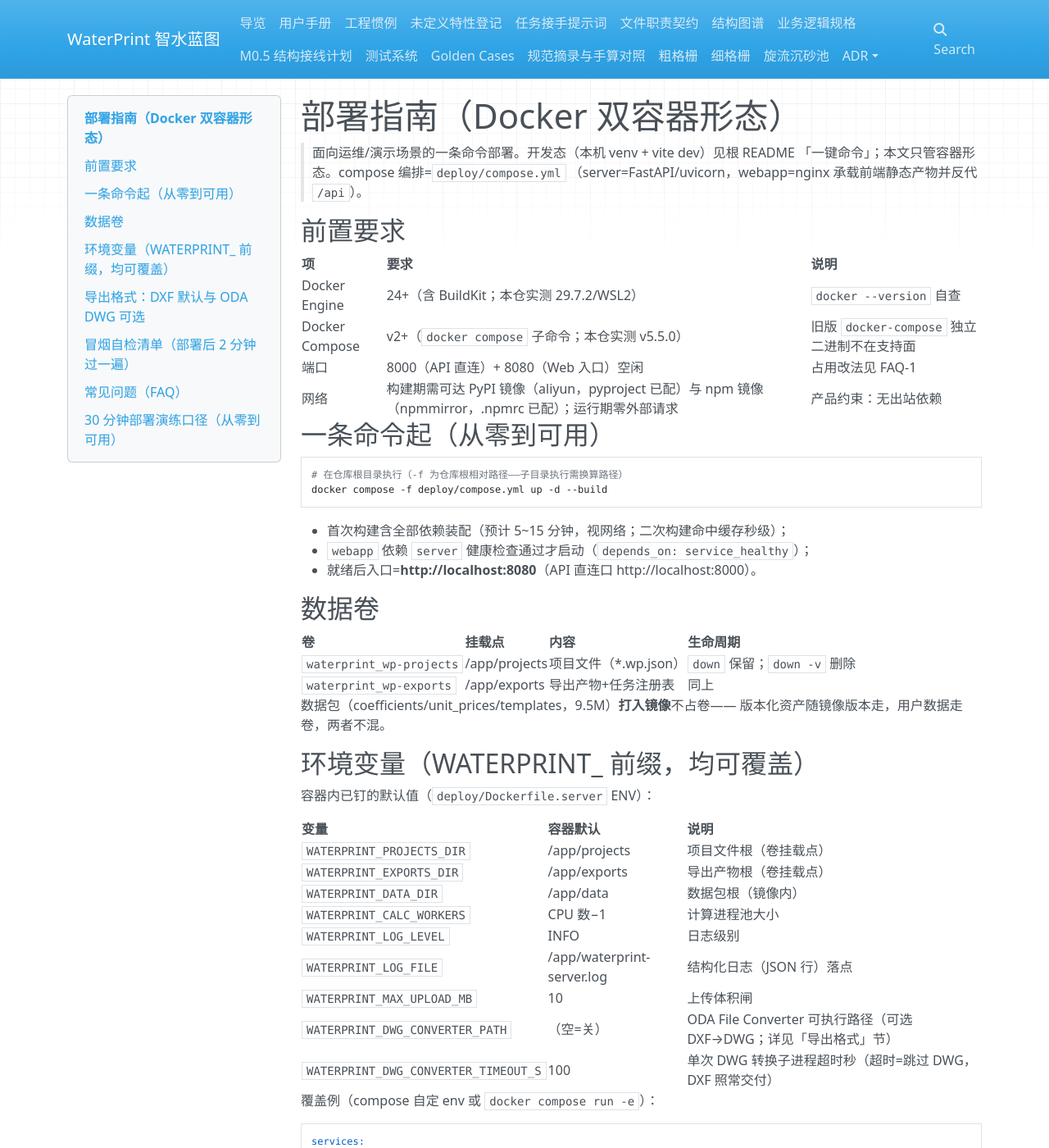
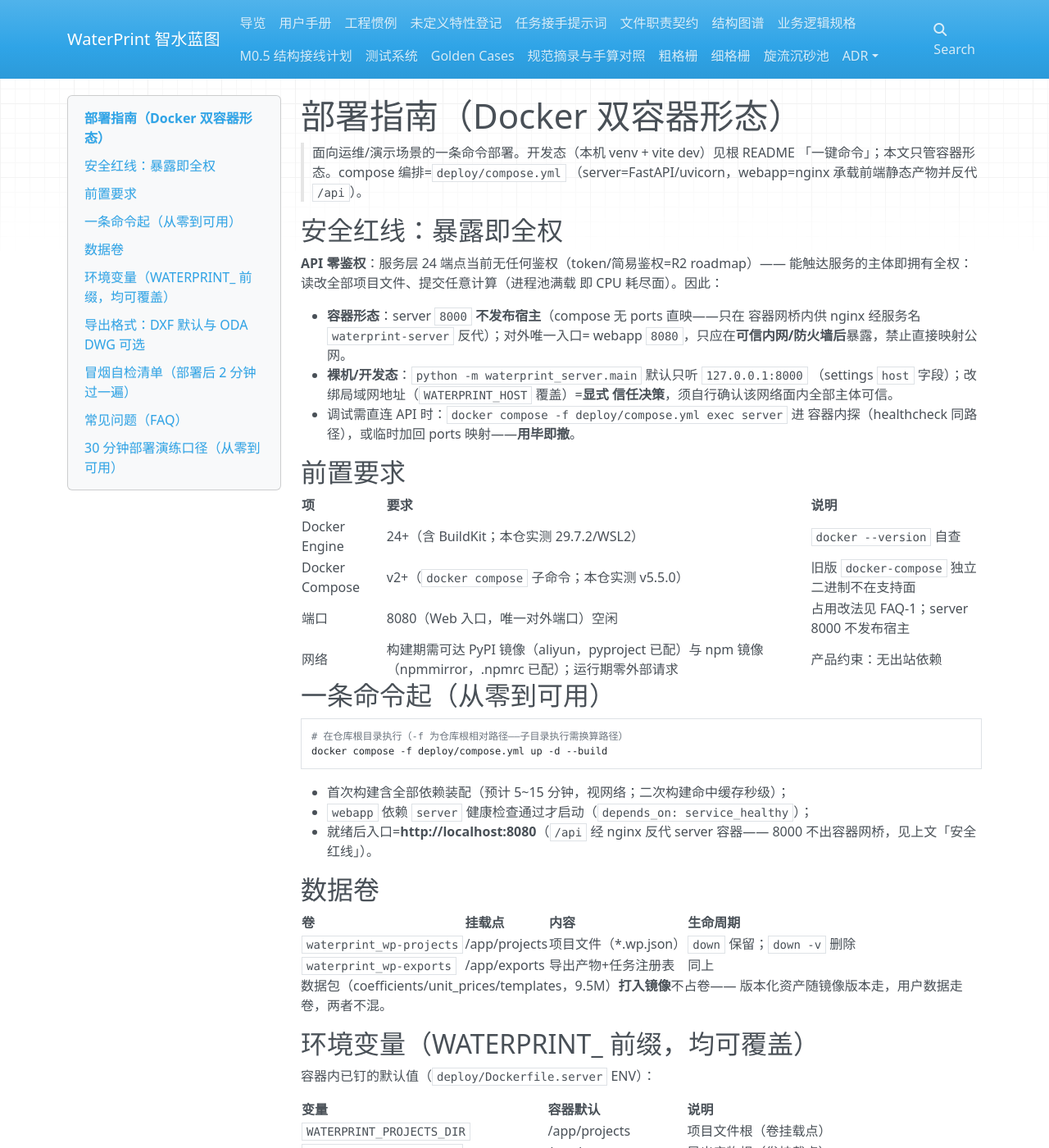
Before and after one commit to yyx20040712/waterprint, an MkDocs documentation site: the page built from docs/deployment.md, in a window 1280 px wide and 1400 px high. Shown: the whole window at 82% size. Built offline with MkDocs 1.6.1, drawn with Linux system fonts in a browser that asks for light colours; nearby versions of some CDN libraries; some of the changed text lies outside the part shown.

Commit message:
WP1 部署面安全收口（外审整改#2 安全-高）：compose 删 server 8000:8000 直映——nginx 8080 唯一入口（8000 不出容器网桥，healthcheck 容器内回环不动）；绑定面代码化——settings 新增 host=127.0.0.1/port=8000（env WATERPRINT_HOST/PORT，port 1~65535 fail-fast）+main __main__ 启动块（裸机默认只听回环，对外=显式信任决策；R-1 改传 app 对象消模块双执行）；Dockerfile CMD 保持 0.0.0.0 加注（跨容器反代需全网卡）；deployment.md 增「安全红线：暴露即全权」节（24 端点零鉴权明示+token 鉴权挂 R2）+端口行/FAQ 收口+README/user-manual 开发命令统一 python -m；deploy-build job 核查零 compose 涉入（质量门 2 闭环）。E 冻结纠正整改表前提（host/port 原不在 settings）；探雷实录锁定测试子集断言零冲突；Kimi 主源门一首次实调成功（温度修复验证闭环）G1-01 降级风格缺陷实证无实害+R-1 顺手闭合；二审通过。门禁 9 绿+server 114 恒+mypy/ruff/lint-imports 零+openapi sha256=405ee573 恒；compose 冒烟 8000 拒连+8080 200+裸机仅回环监听实证；port 边界补测/compose 守卫挂 WP4

```diff
--- a/docs/deployment.md
+++ b/docs/deployment.md
@@ -3,6 +3,21 @@
 > 面向运维/演示场景的一条命令部署。开发态（本机 venv + vite dev）见根 README
 > 「一键命令」；本文只管容器形态。compose 编排=`deploy/compose.yml`
 > （server=FastAPI/uvicorn，webapp=nginx 承载前端静态产物并反代 `/api`）。
+
+## 安全红线：暴露即全权
+
+**API 零鉴权**：服务层 24 端点当前无任何鉴权（token/简易鉴权=R2 roadmap）——
+能触达服务的主体即拥有全权：读改全部项目文件、提交任意计算（进程池满载
+即 CPU 耗尽面）。因此：
+
+- **容器形态**：server `8000` **不发布宿主**（compose 无 ports 直映——只在
+  容器网桥内供 nginx 经服务名 `waterprint-server` 反代）；对外唯一入口=
+  webapp `8080`，只应在**可信内网/防火墙后**暴露，禁止直接映射公网。
+- **裸机/开发态**：`python -m waterprint_server.main` 默认只听 `127.0.0.1:8000`
+  （settings `host` 字段）；改绑局域网地址（`WATERPRINT_HOST` 覆盖）=**显式
+  信任决策**，须自行确认该网络面内全部主体可信。
+- 调试需直连 API 时：`docker compose -f deploy/compose.yml exec server` 进
+  容器内探（healthcheck 同路径），或临时加回 ports 映射——**用毕即撤**。
 
 ## 前置要求
 
@@ -10,7 +25,7 @@
 |----|------|------|
 | Docker Engine | 24+（含 BuildKit；本仓实测 29.7.2/WSL2） | `docker --version` 自查 |
 | Docker Compose | v2+（`docker compose` 子命令；本仓实测 v5.5.0） | 旧版 `docker-compose` 独立二进制不在支持面 |
-| 端口 | 8000（API 直连）+ 8080（Web 入口）空闲 | 占用改法见 FAQ-1 |
+| 端口 | 8080（Web 入口，唯一对外端口）空闲 | 占用改法见 FAQ-1；server 8000 不发布宿主 |
 | 网络 | 构建期需可达 PyPI 镜像（aliyun，pyproject 已配）与 npm 镜像（npmmirror，.npmrc 已配）；运行期零外部请求 | 产品约束：无出站依赖 |
 
 ## 一条命令起（从零到可用）
@@ -22,7 +37,8 @@ docker compose -f deploy/compose.yml up -d --build
 
 - 首次构建含全部依赖装配（预计 5~15 分钟，视网络；二次构建命中缓存秒级）；
 - `webapp` 依赖 `server` 健康检查通过才启动（`depends_on: service_healthy`）；
-- 就绪后入口=**http://localhost:8080**（API 直连口 http://localhost:8000）。
+- 就绪后入口=**http://localhost:8080**（`/api` 经 nginx 反代 server 容器——
+  8000 不出容器网桥，见上文「安全红线」）。
 
 ## 数据卷
 
@@ -49,6 +65,11 @@ docker compose -f deploy/compose.yml up -d --build
 | `WATERPRINT_MAX_UPLOAD_MB` | 10 | 上传体积闸 |
 | `WATERPRINT_DWG_CONVERTER_PATH` | （空=关） | ODA File Converter 可执行路径（可选 DXF→DWG；详见「导出格式」节） |
 | `WATERPRINT_DWG_CONVERTER_TIMEOUT_S` | 100 | 单次 DWG 转换子进程超时秒（超时=跳过 DWG，DXF 照常交付） |
+
+> 绑定面两字段 `WATERPRINT_HOST`/`WATERPRINT_PORT`（settings.py，裸机
+> `python -m waterprint_server.main` 消费，默认 `127.0.0.1:8000`——只听
+> 本地回环）容器内**不生效**：容器绑定由 Dockerfile CMD 旗标钉
+> `0.0.0.0:8000`（nginx 跨容器反代所需），改绑=改信任面，见「安全红线」节。
 
 覆盖例（compose 自定 env 或 `docker compose run -e`）：
 
@@ -106,8 +127,9 @@ AutoCAD 2018+、中望 CAD、浩辰 CAD 均原生打开 DXF R2018——不装任
 
 ## 常见问题（FAQ）
 
-1. **端口占用**：改 `deploy/compose.yml` 的 `ports` 左值
-   （如 `"18080:80"`），或建 `deploy/compose.override.yml` 覆盖。
+1. **端口占用**：仅 webapp 发布宿主端口（8080）——改 `deploy/compose.yml`
+   的 `ports` 左值（如 `"18080:80"`），或建 `deploy/compose.override.yml`
+   覆盖；server 8000 不发布宿主，无占用面。
 2. **镜像构建慢/失败**：网络面——PyPI 走 aliyun（pyproject `[[tool.uv.index]]`
    已配）、npm 走 npmmirror（根 `.npmrc` + 容器内 `COREPACK_NPM_REGISTRY`），
    均为国内可达源；仍失败查代理是否劫持 mirrors 域名。
```
Also changed, not shown: README.md (+4 -3 lines), docs/user-manual.md (+2 -2 lines), server/README.md (+7 -2 lines), 4 other files.
